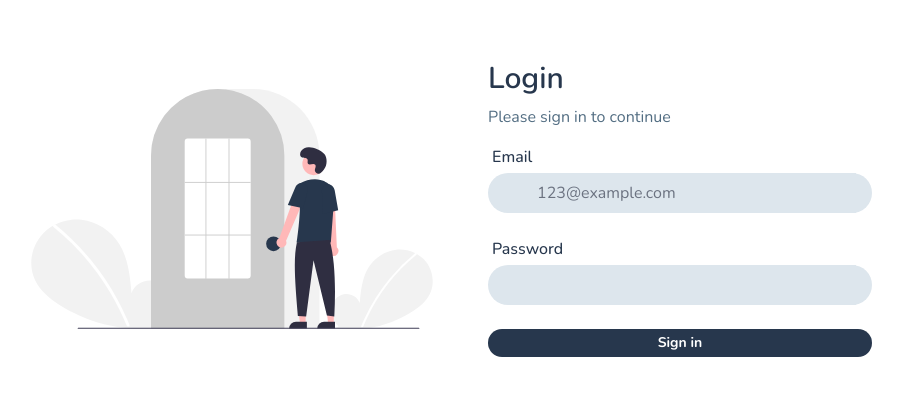
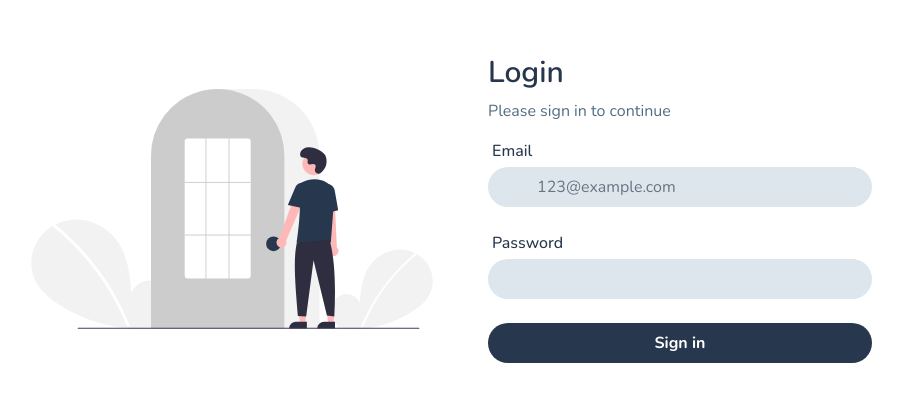
Before and after one commit to BilbaoJ/SUA-frontend, a Vue app: page / in a window 1280 px wide. Shown: the part 191-592 px from the top of the page, without its empty margins (184-1087 px from the left). Built offline with nearby package versions, Linux system fonts and the light colour scheme; no server answers; some icons are missing.

Commit message:
Fix button

```diff
--- a/src/components/LogInForm.vue
+++ b/src/components/LogInForm.vue
@@ -33,7 +33,7 @@
       <div class="w-full">
         <button
           type="submit"
-          class="w-full px-2 py-1 rounded-full text-sm font-bold text-white bg-primary hover:bg-accent hover:text-primary"
+          class="w-full px-2 py-2 rounded-full text-base font-bold text-white bg-primary hover:bg-accent hover:text-primary"
         >
           Sign in
         </button>
```
